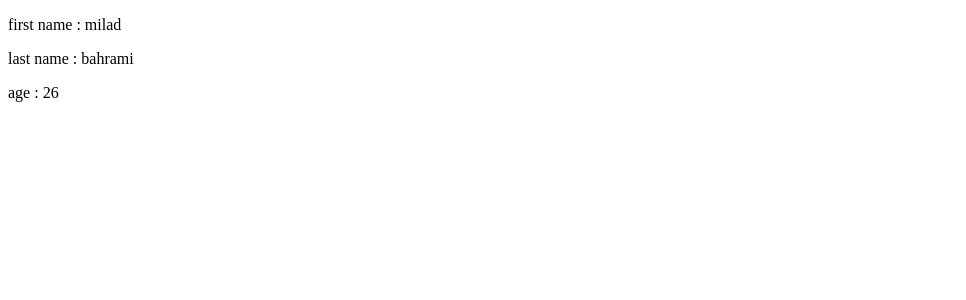
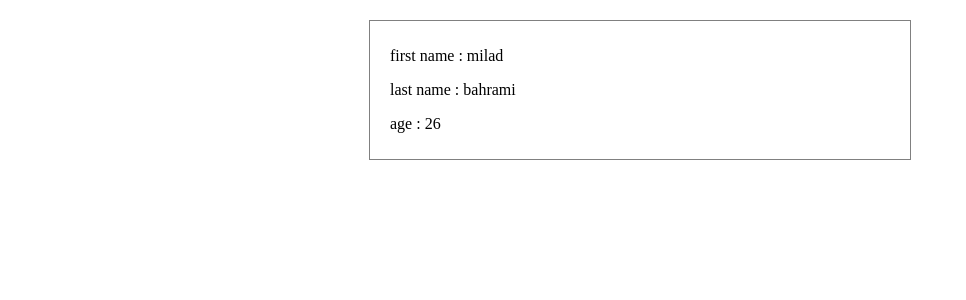
Before and after one commit to bahareseddigh/user-test, a React (Vite) app: page / in a window 1280 px wide. Shown: the top 300 px of the page, without its empty margins (0-966 px from the left). Built offline with nearby package versions, Linux system fonts and the light colour scheme.

Commit message:
add style on information form

```diff
--- a/src/Box.css
+++ b/src/Box.css
@@ -0,0 +1,6 @@
+.box{
+    width: 500px;
+    border: 1px solid gray;
+    padding: 10px 20px;
+    margin: 20px auto;
+}
```
